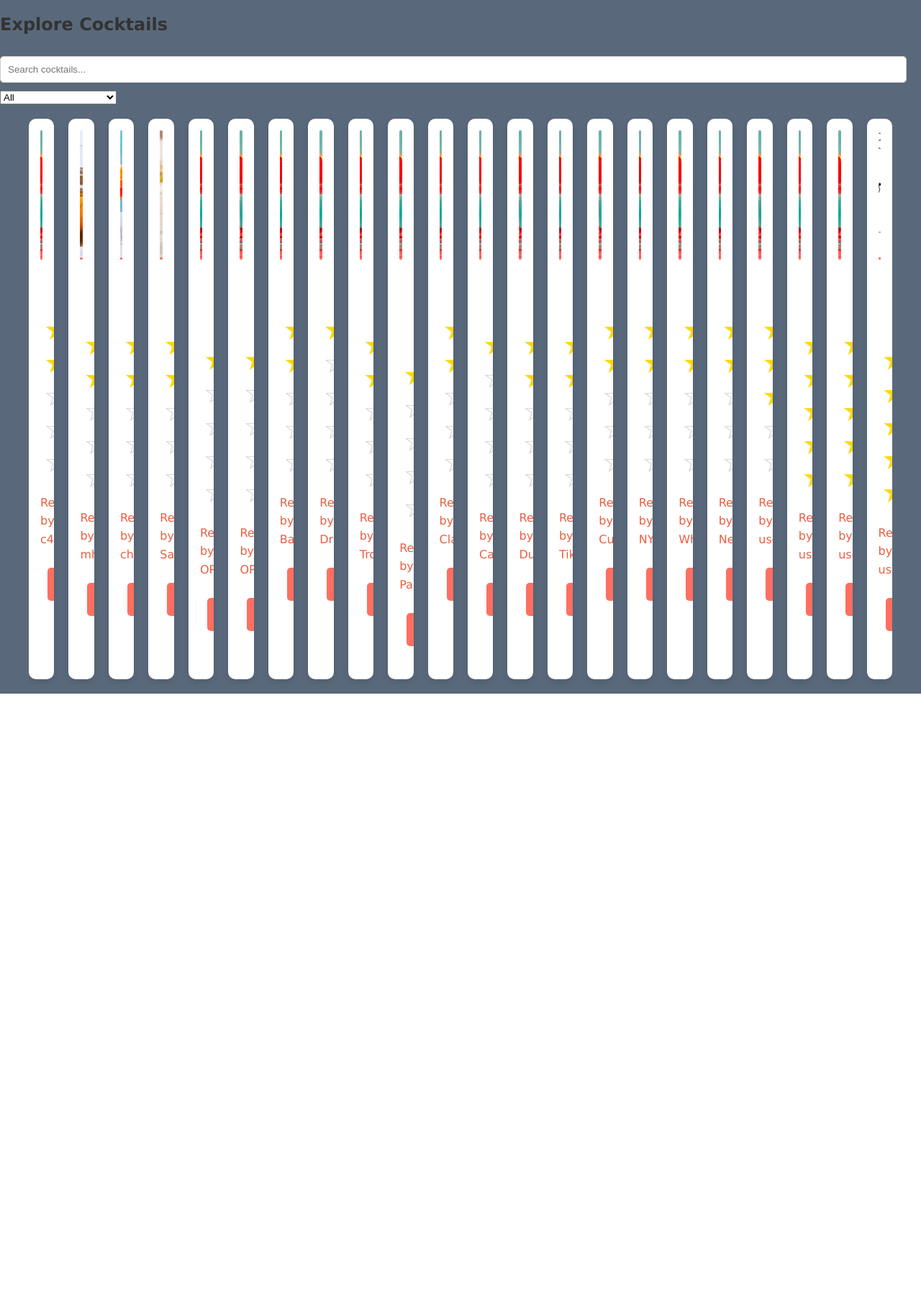
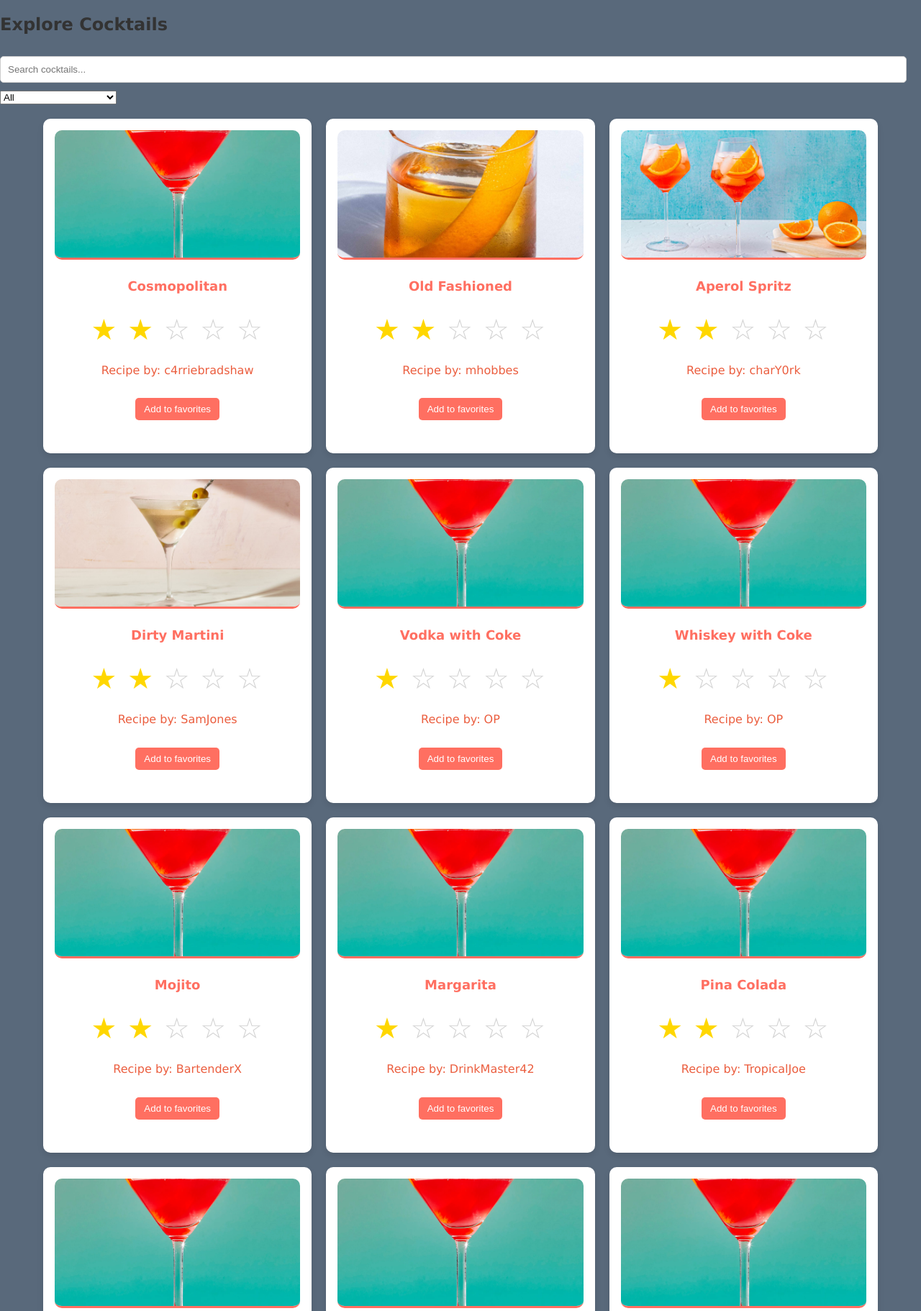
Before and after one commit to cs-ucc-ie/Team-15, a Flask app: page /explore.html in a window 1280 px wide. Shown: the part 120-1942 px from the top of the page at 72% size. Before the commit the page ends 1084 px from the top, so only its background shows below. Run offline with Flask 3, Linux system fonts and the light colour scheme; data comes from the database, SQL or seed files in the repository.

Commit message:
CSS conflicts for cocktail cards fixed

```diff
--- a/static/styles.css
+++ b/static/styles.css
@@ -120,7 +120,8 @@ div {
     box-sizing: border-box;
 }
 
-.cocktail-grid {
+/*cocktail grid for explore page don't confuse w homepgae */
+.cocktail-grid1 {
     display: grid;
     grid-template-columns: repeat(3, minmax(250px, 1fr)); /*3 p/r*/
     gap: 20px;
@@ -286,6 +287,7 @@ h3 a {
     width: 100%;
 }
 
+
 .cocktail-container {
     margin-top: 80px;
     padding : 20px;
@@ -293,6 +295,7 @@ h3 a {
     overflow-x: hidden;
 }
 
+/*cocktail grid for homepage */
 .cocktail-grid {
     display: flex;
     overflow-x: auto;
--- a/templates/explore.html
+++ b/templates/explore.html
@@ -119,7 +119,7 @@
                 </select>
             </div>
 
-            <div class="cocktail-grid" id="cocktail-list">
+            <div class="cocktail-grid1" id="cocktail-list">
                 {% for cocktail in cocktails %}
                     <div class="cocktail-card" onclick="goToExplore({{ cocktail.id }})">
                         <img src="{{ url_for('static', filename=cocktail.image) }}" alt="{{ cocktail.name }}">
--- a/templates/homepage.html
+++ b/templates/homepage.html
@@ -34,7 +34,6 @@
   <br>
 
     <div class="cocktail-container">
-        <div class="cocktail-grid">
             <div class="cocktail-grid" id="cocktail-grid">
                 {% for cocktail in top_cocktails %}
                     <div class="cocktail-card" onclick="goToExplore({{ cocktail['id'] }})">
@@ -56,7 +55,6 @@
                 {% endfor %}
             </div>
         </div>
-    </div>
 
     <h3><a href="explore.html">Explore More</a></h3>
 
```
